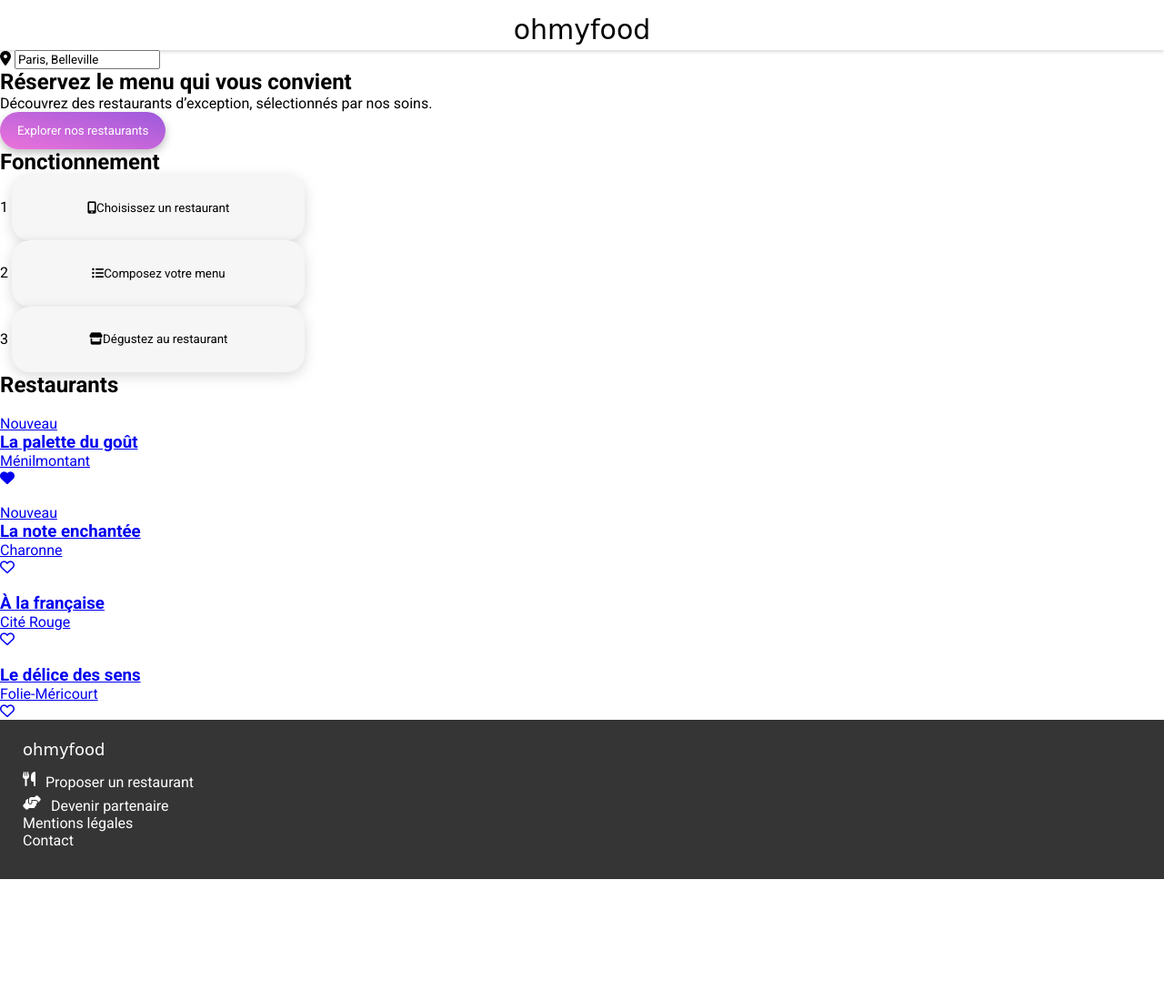
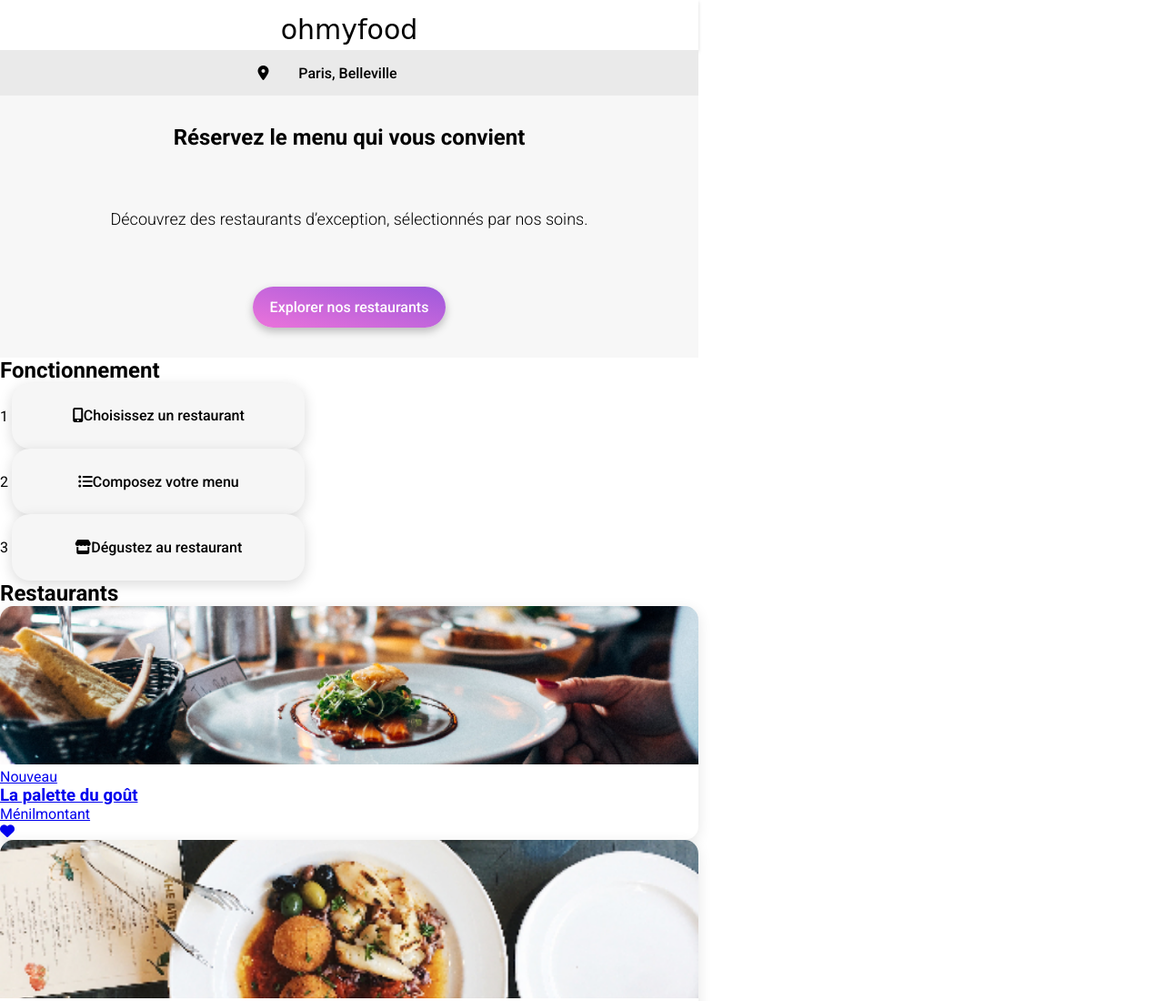
Before and after one commit to MadinaOdou/ProjetOCR_Ohmyfood, a website: page index.html in a window 1280 px wide. Shown: the top 1100 px of the page at 91% size. Before the commit the page ends 966 px from the top, so only its background shows below. Drawn offline with Linux system fonts and the light colour scheme; a web font is replaced by a local one.

Commit message:
Modif SASS and HTML

```diff
--- a/index.html
+++ b/index.html
@@ -26,34 +26,37 @@
         </header>
         <main>
             <form method="get" action="#">
-                <div>
+                <div class="form">
                     <label for="city">
                         <i class="fa-solid fa-location-dot"></i>
                     </label>
-                    <input type="search" name="city" value="Paris, Belleville">
+                    <input class="font-medium" type="search" id="city" value="Paris, Belleville">
                 </div>
             </form>
-            <section>
-                <h2>Réservez le menu qui vous convient</h1>
-                    <p>Découvrez des restaurants d’exception, sélectionnés par nos soins.</p>
-                    <div>
-                        <button class="btn">Explorer nos restaurants</button>
-                    </div>
+            <section class="reservation">
+                <h2>Réservez le menu qui vous convient</h2>
+                <p class="font-paragraph">Découvrez des restaurants d’exception, sélectionnés par nos soins.</p>
+                <div>
+                    <button class="btn font-medium">Explorer nos restaurants</button>
+                </div>
             </section>
             <section>
                 <h2>Fonctionnement</h2>
                 <div>
                     <span>1</span>
-                    <button class="btn-function"><i class="fa-solid fa-mobile-screen-button"></i>Choisissez un
+                    <button class="btn-function font-medium"><i class="fa-solid fa-mobile-screen-button"></i>Choisissez
+                        un
                         restaurant</button>
                 </div>
                 <div>
                     <span>2</span>
-                    <button class="btn-function"><i class="fa-solid fa-list-ul"></i>Composez votre menu</button>
+                    <button class="btn-function font-medium"><i class="fa-solid fa-list-ul"></i>Composez votre
+                        menu</button>
                 </div>
                 <div>
                     <span>3</span>
-                    <button class="btn-function"><i class="fa-solid fa-store"></i>Dégustez au restaurant</button>
+                    <button class="btn-function font-medium"><i class="fa-solid fa-store"></i>Dégustez au
+                        restaurant</button>
                 </div>
             </section>
             <section>
@@ -61,7 +64,8 @@
                 <div class="restaurants">
                     <article class="card">
                         <a href="#">
-                            <img src="" alt="">
+                            <img src="./assets/images/restaurants/menilmontant.jpg"
+                                alt="Un plat sur une table de restaurant">
                             <div class="description">
                                 <div>
                                     <span>Nouveau</span>
@@ -76,7 +80,7 @@
                     </article>
                     <article class="card">
                         <a href="#">
-                            <img src="" alt="">
+                            <img src="./assets/images/restaurants/charonne.jpg" alt="Une assiette de plat appétissant">
                             <div class="description">
                                 <div>
                                     <span>Nouveau</span>
@@ -91,7 +95,8 @@
                     </article>
                     <article class="card">
                         <a href="#">
-                            <img src="" alt="">
+                            <img src="./assets/images/restaurants/cite-rouge.jpg"
+                                alt="Dessert avec des boules de glace">
                             <div class="description">
                                 <div>
                                     <h3>À la française</h3>
@@ -105,7 +110,8 @@
                     </article>
                     <article class="card">
                         <a href="#">
-                            <img src="" alt="">
+                            <img src="./assets/images/restaurants/folie-mericourt.jpg"
+                                alt="Plat de poisson sur la table d'un restaurant">
                             <div class="description">
                                 <div>
                                     <h3>Le délice des sens</h3>
--- a/sass/base/_base.scss
+++ b/sass/base/_base.scss
@@ -4,4 +4,11 @@
   font-family: "Shrikhand", cursive;
   font-family: "Roboto", sans-serif;
   margin: 0;
+  // border: solid 1px red;
 }
+
+.main-container {
+  width: 100%;
+  max-width: 768px;
+  box-sizing: border-box;
+}
--- /dev/null
+++ b/sass/components/_cards.scss
@@ -0,0 +1,10 @@
+.card {
+  border-radius: 15px;
+  box-shadow: 0px 4px 15px rgba(0, 0, 0, 0.1);
+  img {
+    height: 174px;
+    width: 100%;
+    object-fit: cover;
+    border-radius: 15px 15px 0 0;
+  }
+}
--- a/sass/main.scss
+++ b/sass/main.scss
@@ -3,5 +3,7 @@
 @import "./utils/mixins";
 @import "./base/base";
 @import "./components/buttons";
+@import "./components/cards";
 @import "./layouts/header";
 @import "./layouts/footer";
+@import "./pages/form";
--- /dev/null
+++ b/sass/pages/_form.scss
@@ -0,0 +1,20 @@
+.form {
+  background-color: $color-secondary-bg;
+  @include flex-row;
+  justify-content: center;
+  align-items: center;
+  input {
+    border: none;
+    background: $color-secondary-bg;
+    height: 50px;
+    text-align: center;
+  }
+}
+
+.reservation {
+  background-color: $color-tertiary-bg;
+  height: 287.5px;
+  text-align: center;
+  @include flex-column;
+  justify-content: space-around;
+}
--- a/sass/utils/_variables.scss
+++ b/sass/utils/_variables.scss
@@ -4,6 +4,7 @@ $color-secondary: #ff79da;
 $color-tertiary: #99e2d0;
 $color-primary-bg: #f6f6f6;
 $color-secondary-bg: #eaeaea;
+$color-tertiary-bg: #f7f7f7;
 $color-btn: linear-gradient(193.33deg, #9356dc -11.44%, #ff79da 123.93%);
 $color-footer: #353535;
 $color-font: #008766;
```
Also changed, not shown: assets/images/restaurants/charonne.jpg (added), assets/images/restaurants/cite-rouge.jpg (added), assets/images/restaurants/folie-mericourt.jpg (added), assets/images/restaurants/menilmontant.jpg (added), assets/images/restaurants/toa-heftiba-DQKerTsQwi0-unsplash.jpg (deleted), assets/style.css, 4 other files.
